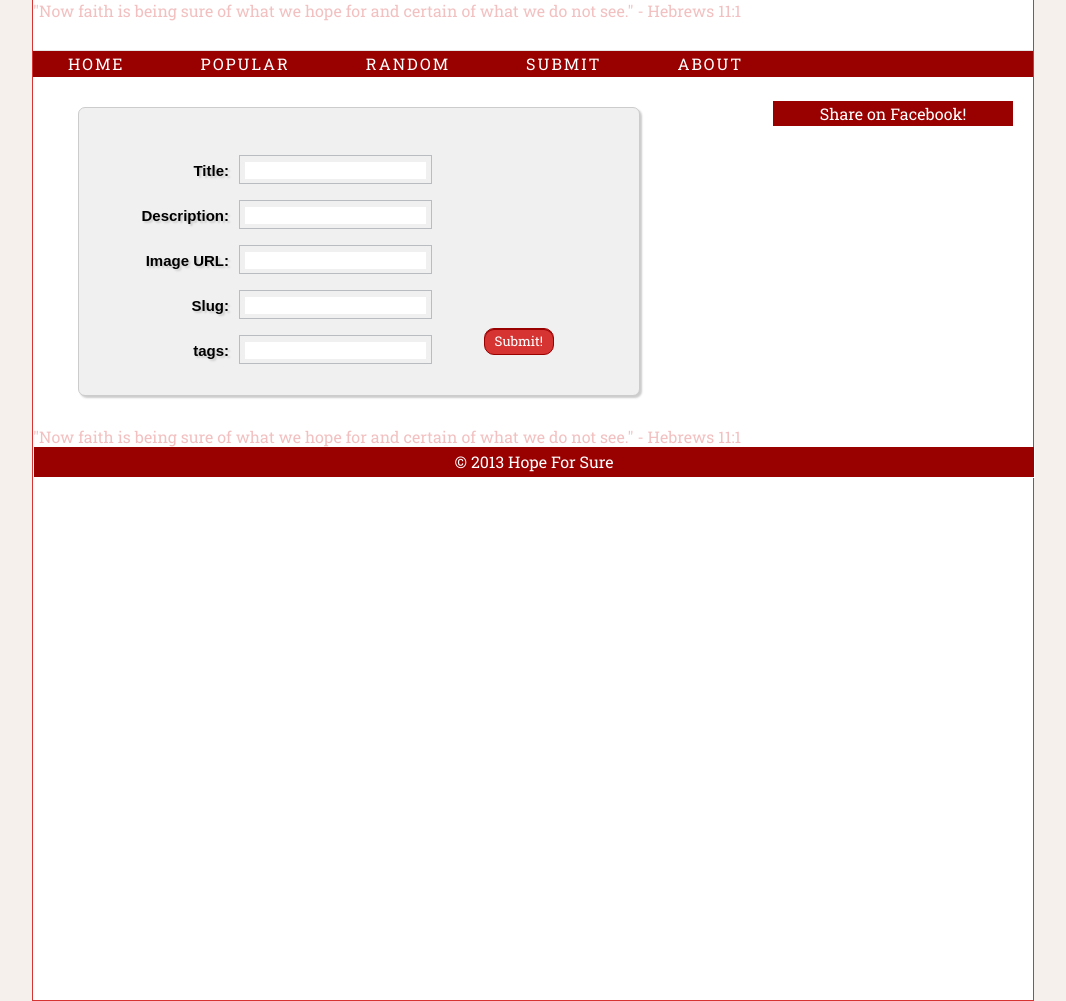
After one commit to davcheng/hopeforsure, a Django app: page /submit/ in a window 1280 px wide. The commit adds this page. Shown: the whole page, without its empty margins (107-1173 px from the left). Run offline with Django 3.2, Linux system fonts and the light colour scheme; parts of the project's set-up code (start-up, migrations or seed data) failed here and were passed over; some libraries are stand-ins or nearby versions.

Commit message:
fixed form style

```diff
--- a/hopeforsure/blog/models.py
+++ b/hopeforsure/blog/models.py
@@ -6,12 +6,12 @@ class Post(models.Model):
     title = models.CharField(max_length=255)
     slug = models.SlugField(unique=True, max_length=255)
     description = models.CharField(max_length=255)
-    content = models.TextField()
+    content = models.CharField(max_length=255)
     published = models.BooleanField(default=False)
     created = models.DateTimeField(auto_now_add=True)
     likes = models.IntegerField(default=0)
-    # tags = models.CharField(max_length=255)
-    # unlike = models.CharField(max_length=255)
+    unlikes = models.IntegerField(default=0)
+    tags = models.CharField(max_length=255)
 
     class Meta:
         ordering = ['-created']
@@ -21,3 +21,8 @@ class Post(models.Model):
 
     def get_absolute_url(self):
         return reverse('blog.views.post', args=[self.slug])
+
+class UserSubmittedPost(ModelForm):
+    class Meta:
+        model = Post
+        exclude = ('published', 'likes', 'unlikes', 'created')
--- a/hopeforsure/blog/views.py
+++ b/hopeforsure/blog/views.py
@@ -1,7 +1,7 @@
 # Create your views here.
 from django.shortcuts import render, get_object_or_404
 from django.http import HttpResponseRedirect
-from blog.models import Post
+from blog.models import Post, UserSubmittedPost
 from math import ceil
 
 # calculate total number of pages available
@@ -100,7 +100,6 @@ def backfivetopposts(request, current_page):
     # now return the rendered template
     return render(request, 'blog/index.html', {'posts': posts, 'current_page': current_page, 'widget_posts': widget_posts,'total_pages': total_pages})
 
-
 def random(request):
     # get the Post object
     rand_posts = Post.objects.filter(published=True).order_by('?')[:1]
@@ -110,16 +109,20 @@ def random(request):
     # now return the rendered template
     return render(request, 'blog/random.html', {'post': post, 'widget_posts': widget_posts})
 
-# multiple random posts
-# def random(request):
-#     current_page = 1
-#     # get the blog posts that are published
-#     rand_posts = Post.objects.filter(published=True).order_by('?')[:3]
-#     # get the posts for the widget but exclude currently displayed posts
-#     slugs_to_exclude = [post.slug for post in rand_posts]
-#     widget_posts = Post.objects.filter(published=True).exclude(slug__in=slugs_to_exclude).order_by('?')[:5]
-#     # now return the rendered template
-#     return render(request, 'blog/random.html', {'posts': rand_posts, 'widget_posts': widget_posts, 'current_page': current_page})
+def submit(request):
+    if request.method == 'POST': # If the form has been submitted...
+        form = UserSubmittedPost(request.POST) # A form bound to the POST data
+
+        if form.is_valid(): # All validation rules pass
+            # save form
+            form.save()
+            #TODO: change redirect to submit but with message
+            return HttpResponseRedirect('/submit/') # Redirect after POST
+    else:
+        form = UserSubmittedPost() # An unbound form
+
+    return render(request, 'blog/submit.html', {'form': form})
+
 
 def about(request):
     # now return the rendered template
--- a/hopeforsure/static/style.css
+++ b/hopeforsure/static/style.css
@@ -5,7 +5,7 @@ body{
     border-width: 0 1px 1px;
 	border-style: solid;
 	border-color: #D63333;
-    min-height: 1500px;
+    min-height: 1000px;
     width: 1000px;
     margin: 0 auto;
     font-family: 'Roboto Slab', serif;
@@ -48,6 +48,10 @@ body{
 
 h1{
 	font-weight: 400;
+}
+
+.post-container{
+
 }
 
 .post-title-box{
@@ -297,6 +301,116 @@ a{
 }
 
 
+/*submit page*/
+
+.submit-form {
+
+    width: 500px;
+    padding: 20px;
+    background: #f0f0f0;
+    overflow:auto;
+
+    /* Border style */
+    border: 1px solid #cccccc;
+    -moz-border-radius: 7px;
+    -webkit-border-radius: 7px;
+    border-radius: 7px;
+
+    /* Border Shadow */
+    -moz-box-shadow: 2px 2px 2px #cccccc;
+    -webkit-box-shadow: 2px 2px 2px #cccccc;
+    box-shadow: 2px 2px 2px #cccccc;
+ 	padding: 30px;
+ 	margin:30px;
+
+}
+
+
+
+.field-label{
+    font-family: Arial, Verdana;
+    text-shadow: 2px 2px 2px #ccc;
+    display: block;
+    float: left;
+    font-weight: bold;
+    margin-right:10px;
+    text-align: right;
+    width: 120px;
+    line-height: 25px;
+    font-size: 15px;
+}
+
+ .submit-field{
+    font-family: Arial, Verdana;
+    font-size: 15px;
+    padding: 5px;
+    border: 1px solid #b9bdc1;
+    width: 300px;
+    color: #797979;
+}
+
+.submit-field:focus{
+	border: 2px solid #99000;
+}
+
+input{
+	border: none;
+}
+.submit-button {
+    float: right;
+    margin:10px 55px 10px 0;
+    font-weight: bold;
+    line-height: 1;
+    padding: 6px 10px;
+    cursor:pointer;
+    color: #fff;
+
+    text-align: center;
+    font-weight: 400;
+
+    /* Background gradient */
+    background: #D63333;
+    background: -moz-linear-gradient
+       (top, #a5b8da 0%, #7089b3 100%);
+    background: -webkit-gradient
+       (linear, 0% 0%, 0% 100%,
+       from(#a5b8da), to(#7089b3));
+
+    /* Border style */
+    border: 1px solid #990000;
+    -moz-border-radius: 10px;
+    -webkit-border-radius: 10px;
+    border-radius: 10px;
+
+    /* Box shadow */
+    -moz-box-shadow: inset 0 1px 0 0 #990000;
+    -webkit-box-shadow: inset 0 1px 0 0 #990000;
+    box-shadow: inset 0 1px 0 0 #990000;
+    font-family: 'Roboto Slab', serif;
+}
+
+.fieldWrapper{
+	display: block;
+	float: left;
+	margin-top: 20px;
+}
+
 .addthis_default_style .addthis_separator, .addthis_default_style .at300b, .addthis_default_style .at300bo, .addthis_default_style .at300m, .addthis_default_style .at300bs {
 	margin-top: 3px;
 }
+
+footer{
+	clear: both;
+	background-color: #990000;
+	color: #FFFFFF;
+    border-width: 0 1px 1px;
+	border-style: solid;
+	height: 30px;
+	line-height: 30px;
+    width: 1000px;
+    margin: 0 auto;
+    font-family: 'Roboto Slab', serif;
+    position: absolute;
+    text-align: center;
+	/*font-family: 'Average Sans', sans-serif;*/
+}
--- a/hopeforsure/templates/base.html
+++ b/hopeforsure/templates/base.html
@@ -73,7 +73,7 @@
                     Random
                 </div>
             </a>
-            <a href="/id/">
+            <a href="/submit/">
                 <div class="menu-item">
                     Submit
                 </div>
@@ -106,9 +106,10 @@
         </div>
     </body>
 
+    <div class="tagline-verse">
+        "Now faith is being <span class="bold">sure of what we hope for</span> and certain of what we do not see." - Hebrews 11:1
+    </div>
     <footer>
-        <div class="tagline-verse">
-            "Now faith is being <span class="bold">sure of what we hope for</span> and certain of what we do not see." - Hebrews 11:1
-        </div>
+        &copy; 2013 Hope For Sure
     </footer>
 </html>
--- a/hopeforsure/templates/blog/post.html
+++ b/hopeforsure/templates/blog/post.html
@@ -1,7 +1,7 @@
 {% extends 'base.html' %}
 
 {% block content %}
-<article>
+<article class="post-container">
     <header>
         <h1> {{post.title}} </h1>
     </header>
--- /dev/null
+++ b/hopeforsure/templates/blog/submit.html
@@ -0,0 +1,53 @@
+{% extends 'base.html' %}
+
+{% block content %}
+<!-- <form action="/submit/" method="post">
+    {% for field in form %}
+        <div class="fieldWrapper">
+            {{ field.errors }}
+            {{ field.label_tag }} {{ field }}
+        </div>
+    {% endfor %}
+    <p><input type="submit" value="Submit!" /></p>
+</form> -->
+
+<form class="submit-form" action="/submit/" method="post">{% csrf_token %}
+    {{ form.non_field_errors }}
+    <div class="fieldWrapper">
+        {{ form.title.errors }}
+        <label class="field-label" for="title">Title:</label>
+        <span class="submit-field">{{ form.title }}</span>
+    </div>
+    <div class="fieldWrapper">
+        {{ form.description.errors }}
+        <label class="field-label" for="description">Description:</label>
+        <span class="submit-field">{{ form.description }}</span>
+    </div>
+    <div class="fieldWrapper">
+        {{ form.content.errors }}
+        <label class="field-label" for="content">Image URL:</label>
+        <span class="submit-field">{{ form.content }}</span>
+    </div>
+    <div class="fieldWrapper">
+        {{ form.slug.errors }}
+        <label class="field-label" for="slug">Slug:</label>
+        <span class="submit-field">{{ form.slug }}</span>
+    </div>
+    <div class="fieldWrapper">
+        {{ form.tags.errors }}
+        <label class="field-label" for="tags">tags:</label>
+        <span class="submit-field">{{ form.tags }}</span>
+    </div>
+    <p><input class="submit-button" type="submit" value="Submit!" /></p>
+</form>
+
+{% endblock %}
+
+{% block widget %}
+        <!--try to loop through post labels-->
+        <div class="widget">
+            <div class="widget-title">
+                Share on Facebook!
+            </div>
+        </div>
+{% endblock %}
--- a/hopeforsure/urls.py
+++ b/hopeforsure/urls.py
@@ -5,9 +5,10 @@ admin.autodiscover()
 
 urlpatterns = patterns('',
     url(r'^admin/', include(admin.site.urls)),
-    url(r'^about/', 'blog.views.about'),
     url(r'^top/', 'blog.views.top'),
     url(r'^random/', 'blog.views.random'),
+    url(r'^submit/', 'blog.views.submit'),
+    url(r'^about/', 'blog.views.about'),
     url(r'^next/top/(?P<current_page>\d+)/$', 'blog.views.nextfivetopposts'),
     url(r'^back/top/(?P<current_page>\d+)/$', 'blog.views.backfivetopposts'),
     url(r'^next/(?P<current_page>\d+)/$', 'blog.views.nextfiveposts'),
```
Also changed, not shown: hopeforsure/hopeforsure.db, 3 other files.
